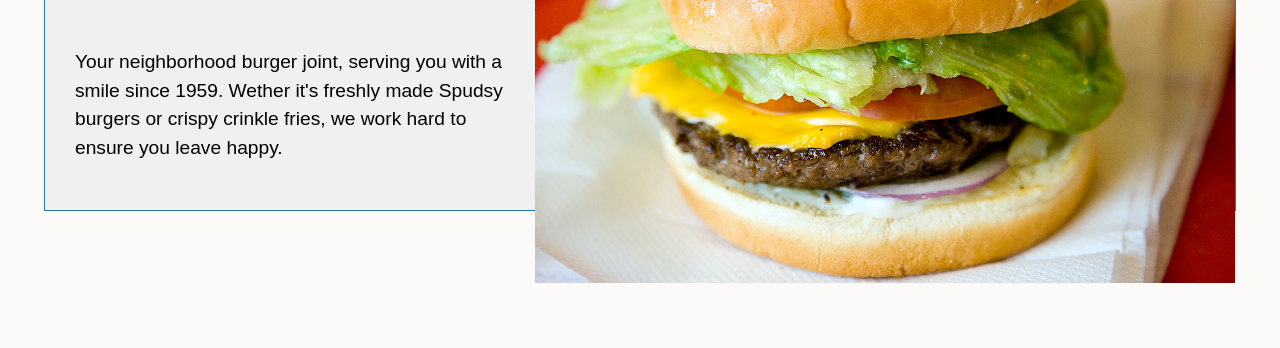
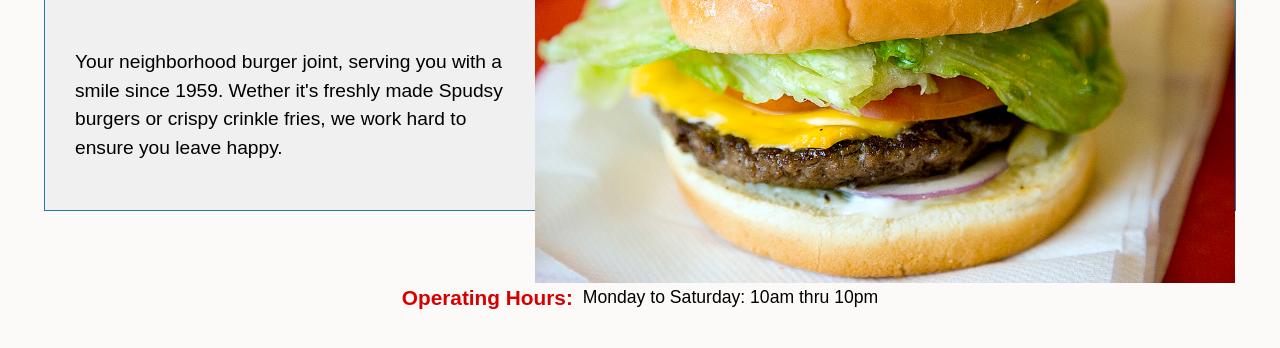
Before and after one commit to Q-Chan97/Restaurant-Page, a website built with webpack: page src/template.html in a window 1280 px wide. Shown: the part 444-792 px from the top of the page. Built offline with nearby package versions, Linux system fonts and the light colour scheme.

Commit message:
Create and style operating times in home JS

```diff
--- a/src/home-page.js
+++ b/src/home-page.js
@@ -21,6 +21,8 @@ export function loadHome() {
     logoDiv.appendChild(title);
 
     content.appendChild(logoDiv);
+
+    //////
 
     const bodyDiv = document.createElement("div");
     bodyDiv.id = "body-div";
@@ -48,4 +50,21 @@ export function loadHome() {
     bodyCard.appendChild(burgImgHolder);
     bodyDiv.appendChild(bodyCard);
     content.appendChild(bodyDiv);
+
+    //////
+
+    const timesDiv = document.createElement("div");
+    timesDiv.id = "times-div";
+
+    const timesHead = document.createElement("p");
+    timesHead.classList.add("times-head");
+    timesHead.textContent = "Operating Hours:";
+
+    const timesInfo = document.createElement("p");
+    timesInfo.classList.add("times-info");
+    timesInfo.textContent = "Monday to Saturday: 10am thru 10pm";
+
+    timesDiv.appendChild(timesHead);
+    timesDiv.appendChild(timesInfo);
+    content.appendChild(timesDiv);
 }
--- a/src/styles/home.css
+++ b/src/styles/home.css
@@ -18,7 +18,7 @@
 
 #body-div {
     display: flex;
-    height: 100vh;
+    margin-bottom: 50px;
 }
 
 .body-card {
@@ -49,3 +49,20 @@
     height: 100%;
     float:inline-end;
 }
+
+#times-div {
+    display: flex;
+    justify-content: center;
+    align-items: center;
+    gap: 10px;
+}
+
+.times-head {
+    color: rgb(215, 0, 0);
+    font-size: 1.3rem;
+    font-weight: 600;
+}
+
+.times-info {
+    font-size: 1.1rem;
+}
```
